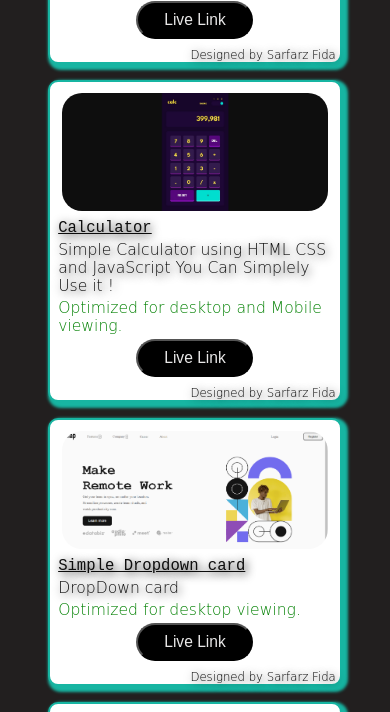
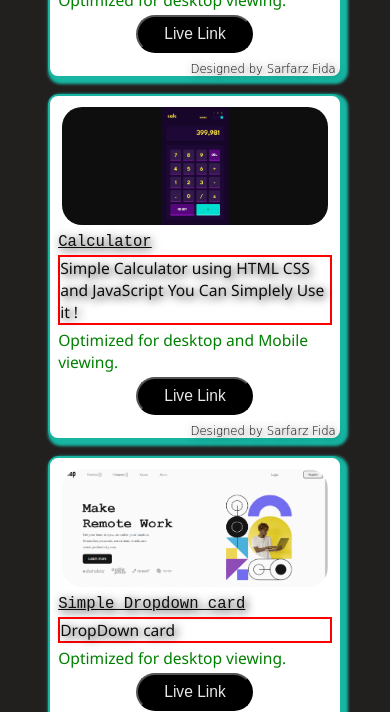
Before and after one commit to sarfaraz-baloch/portfolio, a plain HTML site: page index.html in a window 390 px wide. Shown: the part 1874-2586 px from the top of the page. Drawn offline with nearby package versions, Linux system fonts and the light colour scheme.

Commit message:
added css porperties

```diff
--- a/style.css
+++ b/style.css
@@ -615,6 +615,8 @@ html,body{
 
     .heading-project p{
         font-style: normal;
+        font-family: 'Segoe UI', Tahoma, Geneva, Verdana, sans-serif;
+        border: 2px solid red;
     }
 
     .web1 .web-wrapper{
@@ -649,6 +651,7 @@ html,body{
 
     .heading-project h4{
         font-size: 4vw;
+        font-family: 'Segoe UI', Tahoma, Geneva, Verdana, sans-serif;
     }
 
 
```
